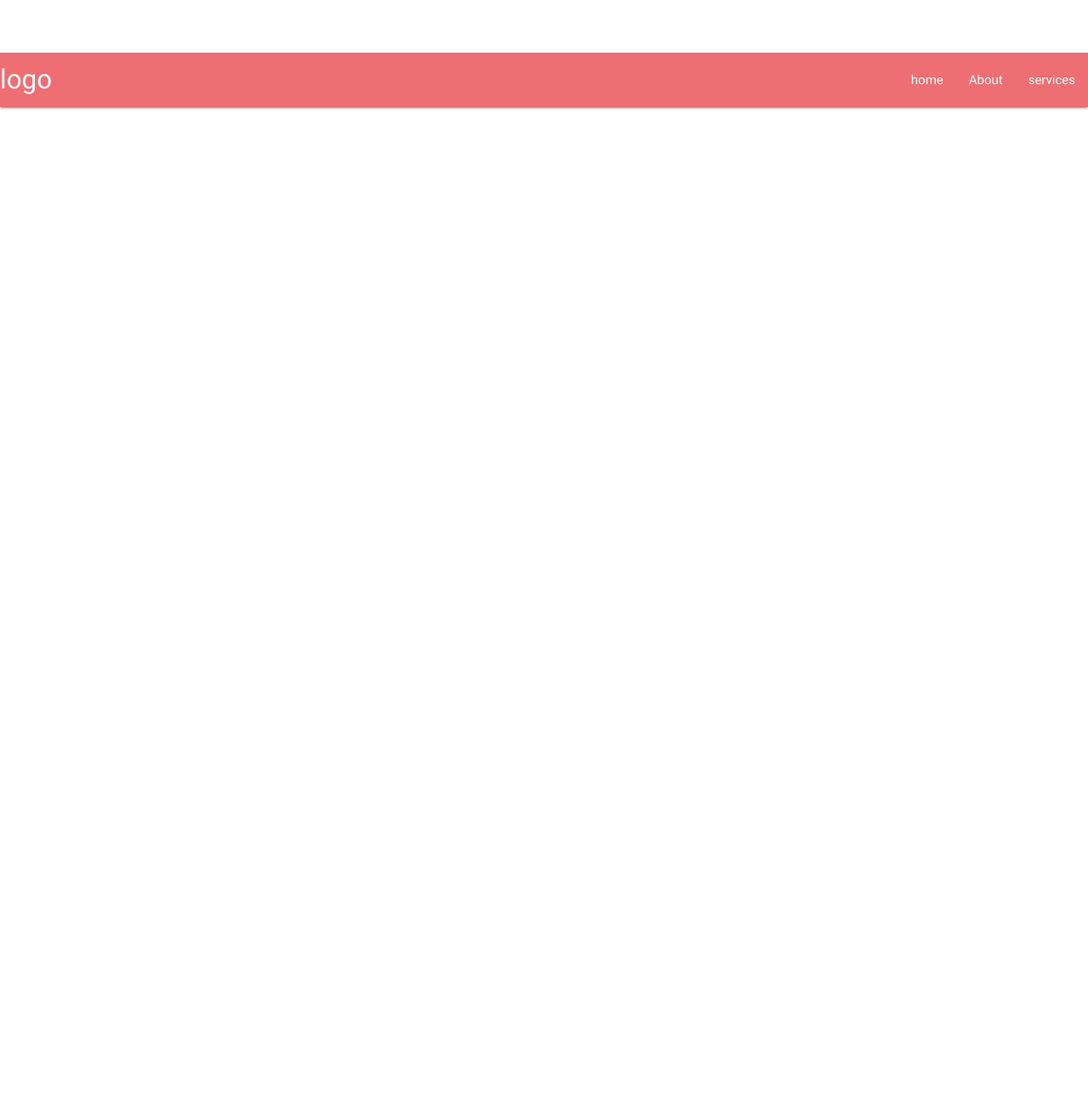
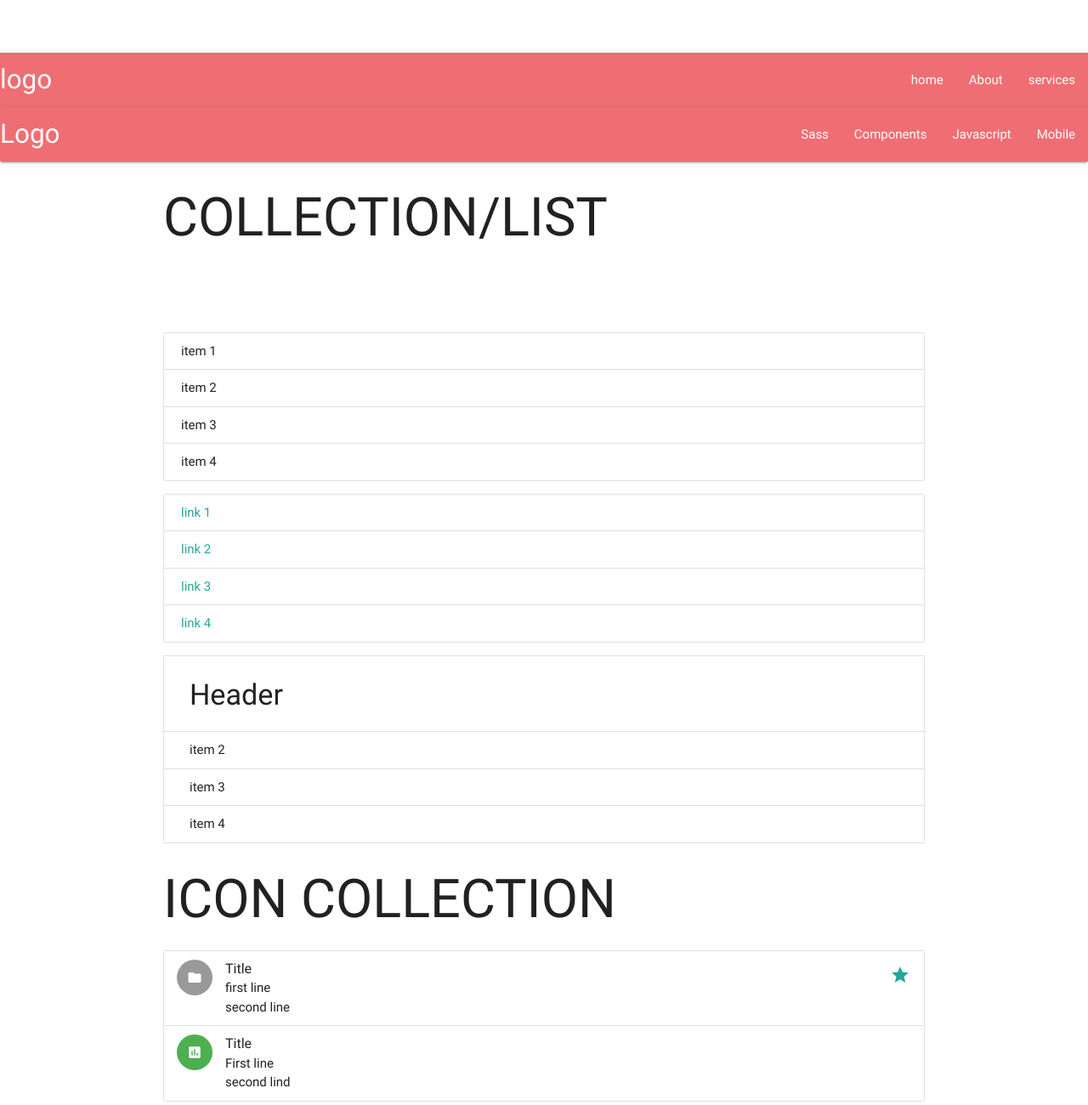
Before and after one commit to serntek/serntek.github.io-materialize-cheatsheet, a plain HTML site: page index.html in a window 1280 px wide. Shown: the part 2480-3780 px from the top of the page at 85% size. Before the commit the page ends 3106 px from the top, so only its background shows below. Drawn offline with nearby package versions, Linux system fonts and the light colour scheme.

Commit message:
added some collections and lists and stuff

```diff
--- a/index.html
+++ b/index.html
@@ -367,9 +367,79 @@
 
 
 
+<nav>
+    <div class="nav-wrapper">
+      <a href="#!" class="brand-logo">Logo</a>
+      <a href="#" data-activates="mobile-demo" class="button-collapse"><i class="material-icons">menu</i></a>
+      <ul class="right hide-on-med-and-down">
+        <li><a href="sass.html">Sass</a></li>
+        <li><a href="badges.html">Components</a></li>
+        <li><a href="collapsible.html">Javascript</a></li>
+        <li><a href="mobile.html">Mobile</a></li>
+      </ul>
+      <ul class="side-nav" id="mobile-demo">
+        <li><a href="sass.html">Sass</a></li>
+        <li><a href="badges.html">Components</a></li>
+        <li><a href="collapsible.html">Javascript</a></li>
+        <li><a href="mobile.html">Mobile</a></li>
+      </ul>
+    </div>
+  </nav>
+
+
+<div class="container">
+<H1>COLLECTION/LIST</H1>
+<br><br><br>
+<!-- COLLECTION/LISTS -->
+<ul class="collection">
+    <li class="collection-item">item 1</li>
+    <li class="collection-item">item 2</li>
+    <li class="collection-item">item 3</li>
+    <li class="collection-item">item 4</li>
+
+</ul>
+
+<!-- LINKS COLLECTION -->
+<div class="collection">
+    <a href="#" class="collection-item">link 1</a>
+    <a href="#" class="collection-item">link 2</a>
+    <a href="#" class="collection-item">link 3</a>
+    <a href="#" class="collection-item">link 4</a>
+
+</div>
 
 
 
+<!-- WITH HEADER -->
+
+<ul class="collection with-header">
+    <li class="collection-item"><h4>Header</h4></li>
+    <li class="collection-item">item 2</li>
+    <li class="collection-item">item 3</li>
+    <li class="collection-item">item 4</li>
+
+</ul>
+
+
+<!-- ICON LIST -->
+<h1>ICON COLLECTION</h1>
+
+<ul class="collection">
+    <li class="collection-item avatar">
+        <i class="material-icons circle">folder</i>
+    <span class="title">Title</span>
+    <p>first line <br> second line</p>
+<a href="" class="secondary-content"><i class="material-icons">grade</i></a>
+</li>
+<li class="collection-item avatar">
+    <i class="material-icons circle green">insert_chart</i>
+<span class="title">Title</span>
+<p>First line <br> second lind</p>
+</li>
+</ul>
+
+
+</div>
 
 <!-- PICK UP WHERE YOU LEFT OFF AND FIX HAMBURGER MENU-->
 <!-- https://www.youtube.com/watch?v=nqT8c5OFjEQ  33:48!!!-->
```
